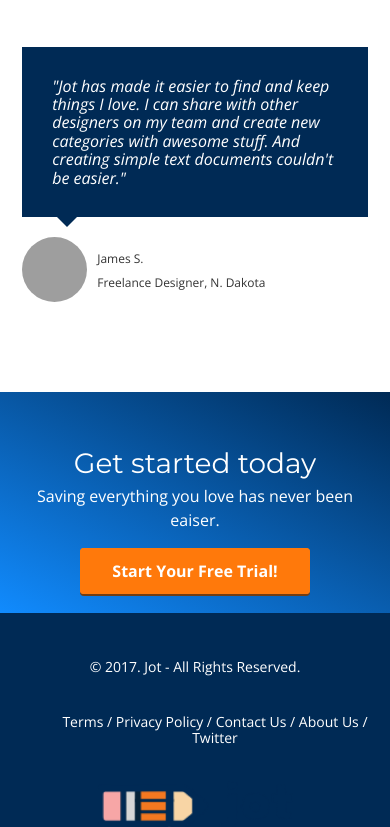
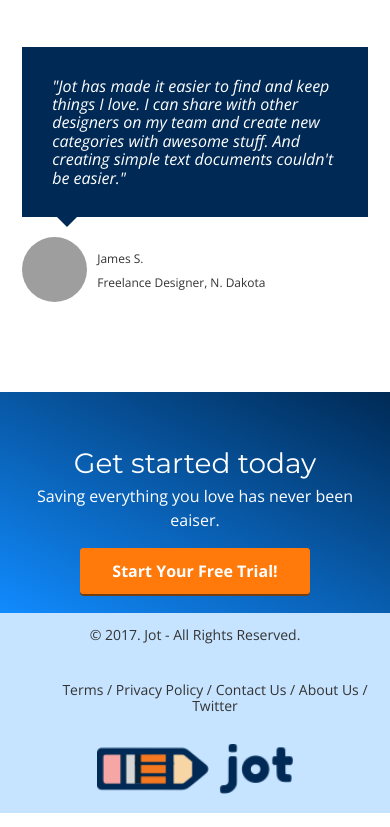
Before and after one commit to codydennis/Jot, a plain HTML site: page index.html in a window 390 px wide. Shown: the part 4630-5457 px from the top of the page. Drawn offline with nearby package versions, Linux system fonts and the light colour scheme; grey boxes are pictures that could not be loaded.

Commit message:
fixed footer issue on mobile through desktop

```diff
--- a/css/style.css
+++ b/css/style.css
@@ -420,14 +420,13 @@ header .hero img {
 
 /* Footer styles and media queries */
 footer {
-  background-color: #002A55;
-  background-image: linear-gradient(to top, #118BFE 0%, #118BFE 50%, #002A55 50%, #4495E 100%);
+  background-color: #C6E4FF;
   color: #FFFFFF;
-  height: 150px;
+  height: 200px;
   position: relative;
   overflow: hidden;
   z-index: 0;
-  padding: 2em 0;
+  padding: 0;
 }
 
   @media (min-width: 992px) {
@@ -442,9 +441,16 @@ footer {
 /* footer p, footer nav ul styles and media queries */
 footer p, footer nav ul {
   font-size: 14px;
+  color: #333333;
   font-weight: 100;
   text-align: center;
   margin: 10px auto 0;
+}
+
+@media (min-width: 992px) {
+  footer p, footer nav ul {
+    color: #FFFFFF;
+  }
 }
 
 @media (min-width: 992px) {
@@ -460,8 +466,14 @@ footer nav ul li {
 }
 
 footer nav ul li a {
-  color: #FFFFFF;
+  color: #333333;
   text-decoration: none;
+}
+
+@media (min-width: 992px) {
+  footer nav ul li a {
+    color: #FFFFFF;
+  }
 }
 
 /* footer .logo styles and media queries */
@@ -471,12 +483,13 @@ footer .logo {
   margin: auto;
   width: auto;
   height: 50px;
-  padding-top: 10px;
+  padding: 5px;
 }
 @media (min-width: 992px) {
 footer .logo {
   margin: 0 auto;
   display: block;
+  padding-bottom: 30px;
 }
 }
 
@@ -487,4 +500,3 @@ footer .logo {
     height: 100px;
     padding: 22px 0;
   }
-}
```
